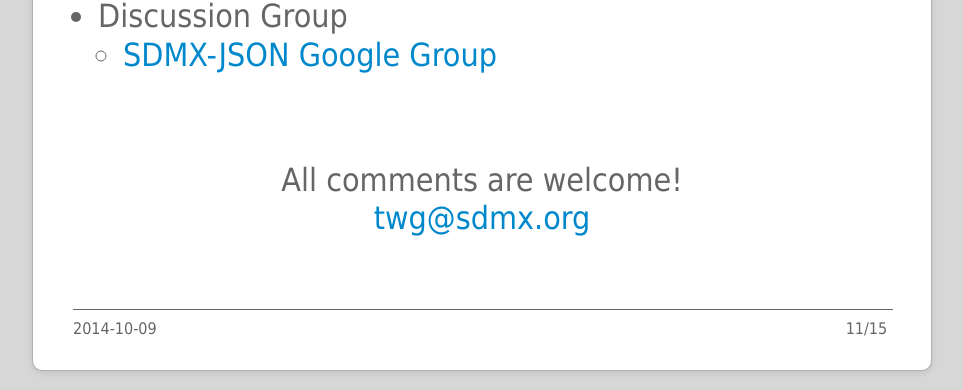
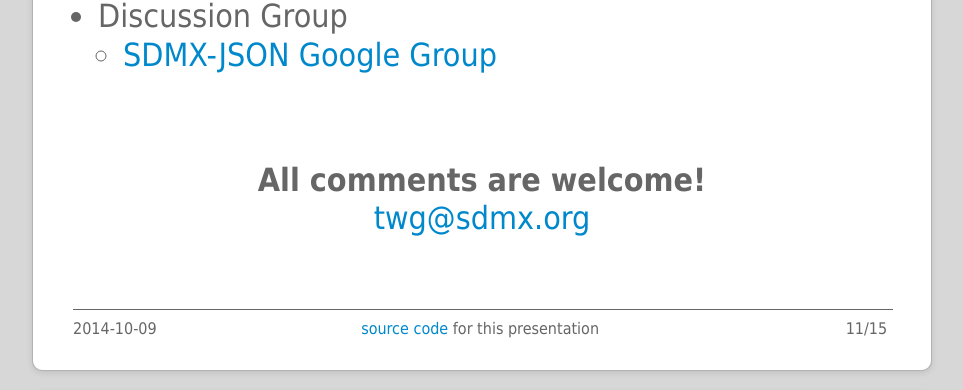
Before and after one commit to airosa/sdmx-prototype-json, a plain HTML site: page sdmxjson-intro-slides/index.html in a window 1280 px wide. Shown: the part 7656-8046 px from the top of the page, without its empty margins (158-1121 px from the left). Drawn offline with nearby package versions, Linux system fonts and the light colour scheme; a script that the page names is missing.

Commit message:
Add link to source repo

```diff
--- a/sdmxjson-intro-slides/index.html
+++ b/sdmxjson-intro-slides/index.html
@@ -277,11 +277,12 @@
                     </ul>
                 </li>
             </ul>
-            <p style="text-align:center;"><br><br>All comments are welcome!<br><a href="mailto:twg@sdmx.org">twg@sdmx.org</a></p>
+            <p style="text-align:center;"><br><br><strong>All comments are welcome!</strong><br><a href="mailto:twg@sdmx.org">twg@sdmx.org</a></p>
         </section>
         <footer>
             <p class="date">2014-10-09</p>
-            <p class="text"></p>
+            <p class="text"><a href="https://github.com/airosa/sdmx-prototype-json/tree/master/sdmxjson-intro-slides">
+            source code</a> for this presentation</p>
             <p class="page">11/15</p>
         </footer>
     </article>
```
